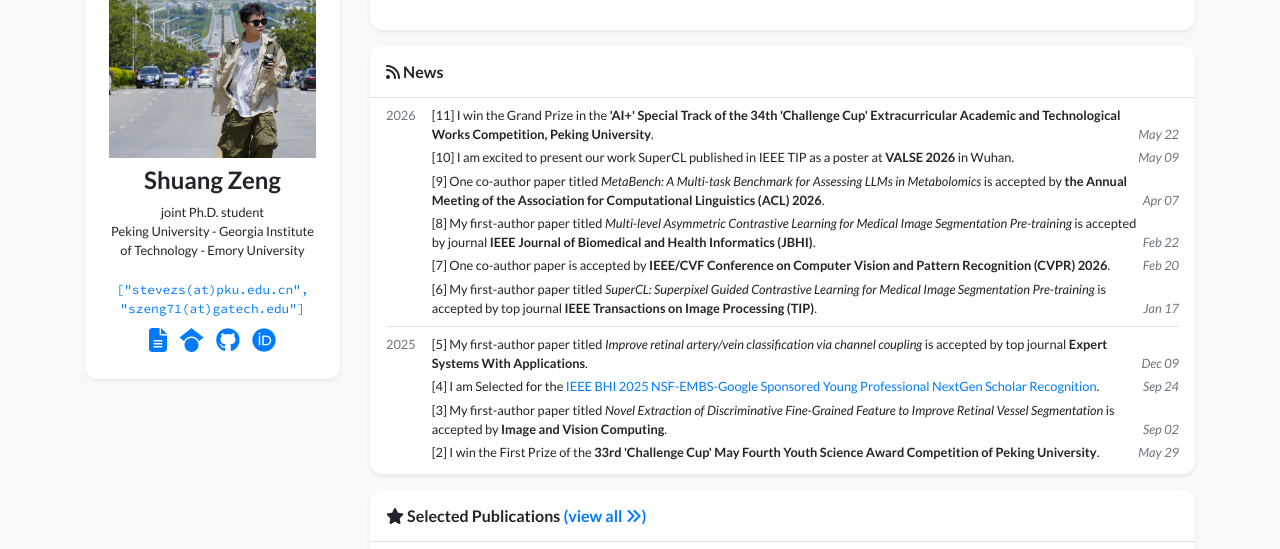
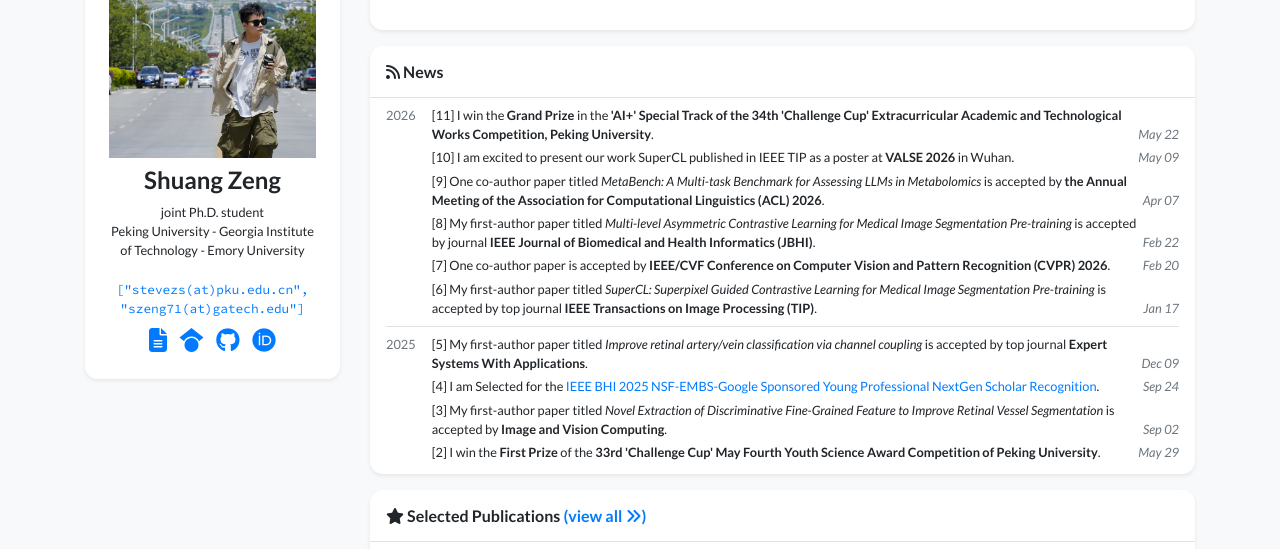
Before and after one commit to stevezs315/stevezs315.github.io, a Jekyll site: the page built from index.html, in a window 1280 px wide and 900 px high, scrolled down 942 px. Shown: the part 153-702 px from the top of the window. Built offline with Jekyll 4.4.1, drawn with Linux system fonts in a browser that asks for light colours; nearby versions of some CDN libraries; a style sheet for code colours, icons or effects is not loaded.

Commit message:
Update news.yml

```diff
--- a/_data/news.yml
+++ b/_data/news.yml
@@ -1,6 +1,6 @@
 - date: "2026-05-22"
   index: 11
-  content: "I win the Grand Prize in the <strong>'AI+' Special Track of the 34th 'Challenge Cup' Extracurricular Academic and Technological Works Competition, Peking University</strong>."
+  content: "I win the <strong>Grand Prize</strong> in the <strong>'AI+' Special Track of the 34th 'Challenge Cup' Extracurricular Academic and Technological Works Competition, Peking University</strong>."
 
 - date: "2026-05-09"
   index: 10
@@ -36,7 +36,7 @@
 
 - date: "2025-05-29"
   index: 2
-  content: "I win the First Prize of the <strong>33rd 'Challenge Cup' May Fourth Youth Science Award Competition of Peking University</strong>."
+  content: "I win the <strong>First Prize</strong> of the <strong>33rd 'Challenge Cup' May Fourth Youth Science Award Competition of Peking University</strong>."
 
 - date: "2025-03-20"
   index: 1
```
